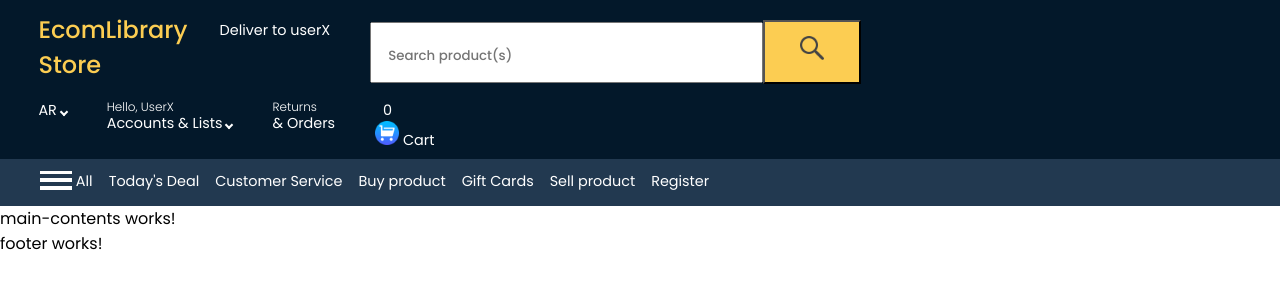
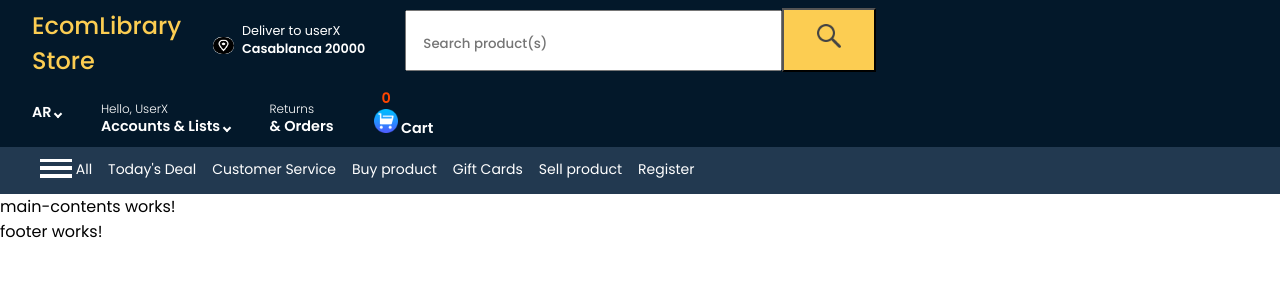
Before and after one commit to OussamaAalailiev/E-commerce-library-FrontEnd-OA, an Angular app: page / in a window 1280 px wide. Shown: the top 300 px of the page. Built offline with nearby package versions, Linux system fonts and the light colour scheme.

Commit message:
Modify 1st Header display + add location

```diff
--- a/src/app/components/header/header.component.css
+++ b/src/app/components/header/header.component.css
@@ -20,9 +20,7 @@
   display: flex;
   flex-wrap: wrap;
   right: 0; left: 0; top: 0;
-  /*text-align: center;*/
-  /*justify-content: space-evenly;*/
-  padding: 0.75rem 0.5% 0rem;
+  /*padding: 0.75rem 0.5% 0rem;*/
   z-index: 1000;
 }
 .myHeader2{
@@ -31,8 +29,6 @@
   display: flex;
   flex-wrap: wrap;
   right: 0; left: 0; top: 5.5rem;
-  /*text-align: center;*/
-  /*justify-content: space-evenly;*/
   padding: 0.25rem 2rem 0.25rem 2rem;
   z-index: 999;
 }
@@ -45,17 +41,19 @@
 .myHeader1 .logo{
   font-weight: 500;
   font-size: 1.5rem;
+  padding-top: 0.5rem;
   /*color: white;*/
   color: #fccd52;
 }
 .myHeader1 .after__logo{
-  font-size: 0.9rem;
+  font-size: 0.8rem;
   padding: 0.5rem;
+  padding-top: 1.4rem;
   color: white;
-  display: block;
+  display: flex;
 }
 .myHeader1 .after__logo2{
-  width: 40%;
+  width: 38%;
   font-size: 0.9rem;
   padding: 0.5rem;
   color: white;
@@ -96,21 +94,25 @@ input{
 .myHeader1 .navbar ul li{
   position: relative;
   float: left;
+
 }
 .myHeader2 .navbar2 ul li{
   position: relative;
   float: left;
 }
 .myHeader1 .navbar ul li a{
+  /*font-size: 0.875rem;*/
+  font-weight: 600;
   font-size: 0.9rem;
-  padding: 0.5rem;
+  padding: 1.4rem 0.5rem 0.5rem;
   color: white;
   /*display: block;*/
   display: inline-block;
+
   /*float: right;*/
 }
 .myHeader2 .navbar2 ul li a{
-  font-size: 0.9rem;
+  font-size: 0.875rem;
   padding: 0.5rem;
   color: white;
   /*display: block;*/
@@ -142,6 +144,17 @@ input{
   padding-top: 0rem;
 
 }
+.locationShoppingIcon{
+  /*margin-right: 0.1rem;*/
+  width: 1.3rem;
+  height: 1.10rem;
+  padding-top: 0rem;
+  margin-top: 0.9rem;
+  display: block;
+
+  background-color: white;
+  border-radius: 1rem;
+}
 .shoppingIcon2{
   /*margin-right: 0.1rem;*/
   width: 1rem;
--- a/src/app/components/header/header.component.html
+++ b/src/app/components/header/header.component.html
@@ -1,7 +1,14 @@
 <header>
   <section class="myHeader1">
     <a href="#1" class="logo onhover" style="margin-left: 2rem;"><section style="color: #fccd52;">EcomLibrary</section> Store</a>
-    <a href="#2" class="after__logo onhover" style="margin-left: 1.5rem">Deliver to userX</a>
+    <a href="#2" class="after__logo onhover" style="margin-left: 1.5rem">
+      <img src="./assets/images/locationOfShopper.png" alt="" class="locationShoppingIcon">
+      <section>
+        <span style="margin-left: 0.5rem">Deliver to userX</span>
+        <br>
+        <span style="margin-left: 0.5rem; font-weight: 600;">Casablanca 20000</span>
+      </section>
+    </a>
     <form action="" class="after__logo2" style="margin-left: 1.5rem">
       <input type="text" placeholder="Search product(s)" >
       <span >
@@ -22,8 +29,8 @@
         </li>
         <li style="margin-left: 1.5rem"><a href="#5" class="onhover"><section class="nav-line-1 ">Returns</section> & Orders</a></li>
         <li style="margin-left: 1.5rem; float: right">
-          <a href="#6" class="onhover">
-            <section style="margin-left: 0.5rem;">0</section>
+          <a href="#6" class="onhover" style="padding-top: 0.5rem; float: right">
+            <section style="margin-left: 0.5rem; color: orangered">0</section>
             <img src="./assets/images/shoppingCart2.png" alt="" class="shoppingIcon" style="display: inline">
             Cart
           </a>
@@ -57,6 +64,7 @@
         <li><a href="#15" class="onhover">Gift Cards</a></li>
         <li><a href="#16" class="onhover">Sell product</a></li>
         <li><a href="#17" class="onhover">Register</a></li>
+<!--        <li><a href="#18" class="onhover">Shop great deals now</a></li>-->
       </ul>
     </nav>
   </section>
```
Also changed, not shown: src/assets/images/locationOfShopper.png (added).
